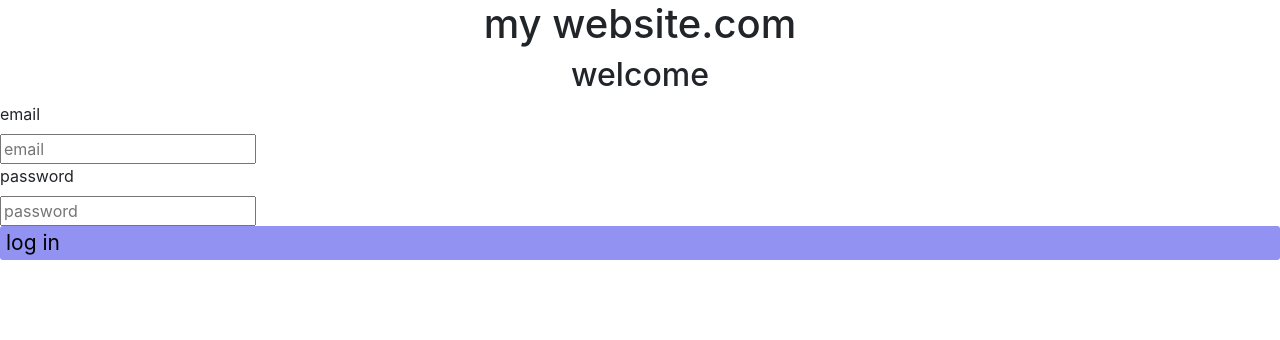
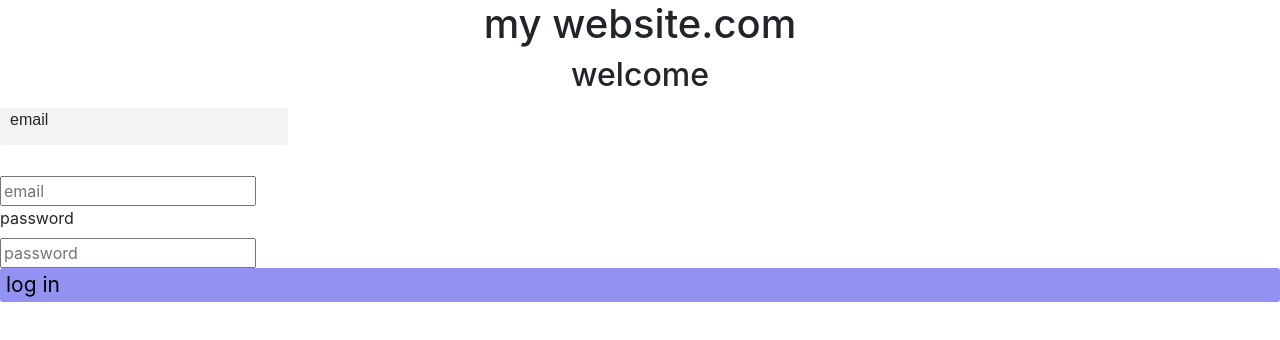
Before and after one commit to smithapatil12/applicationreg, a React (Create React App) app: page / in a window 1280 px wide. Shown: the top 340 px of the page. Built offline with nearby package versions, Linux system fonts and the light colour scheme.

Commit message:
Update App.js

```diff
--- a/src/App.js
+++ b/src/App.js
@@ -13,7 +13,7 @@ class App extends Component {
      <h2 className="text-center">welcome</h2>
      <formgroup>
       <div>
-       <label className="text-centre">email</label>
+       <label className="input">email</label>
       </div>
        <input type="email" placeholder="email"/>
      </formgroup>
```
